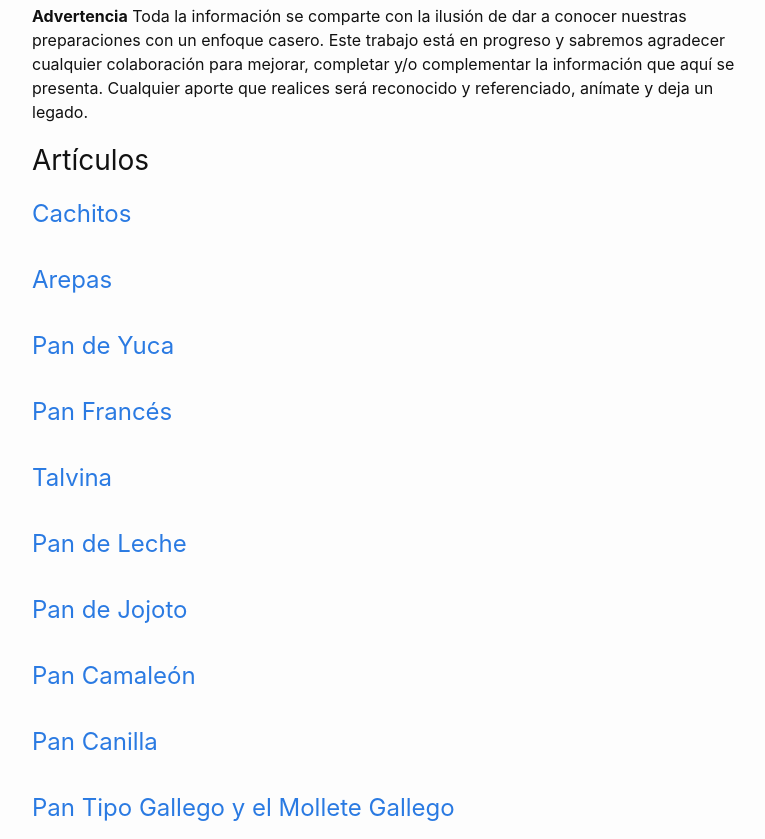
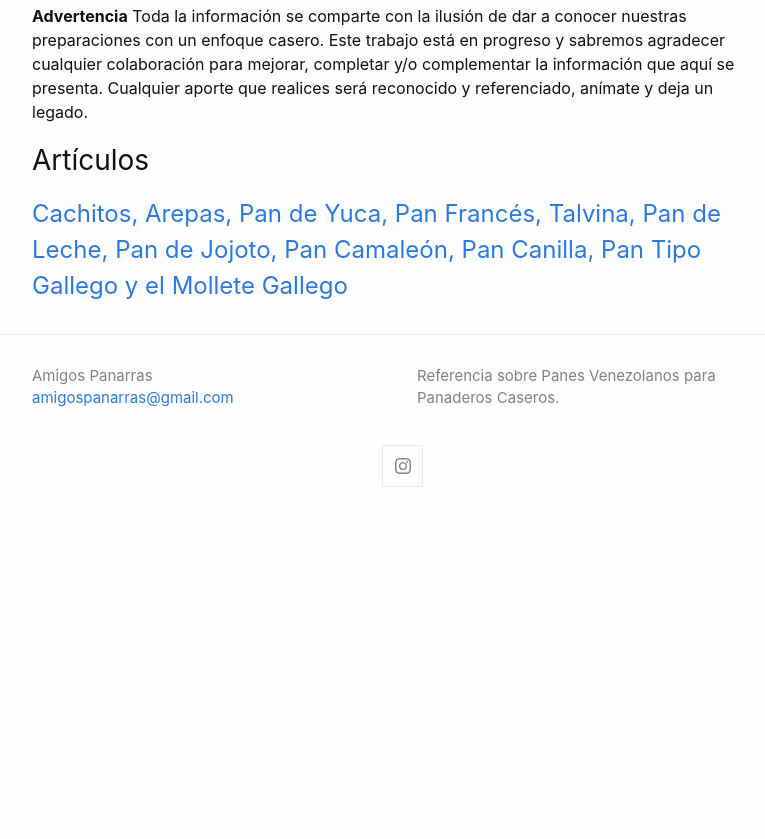
Before and after one commit to mapadepanesvenezolanos/mapadepanesvenezolanos.github.io, a Jekyll site: the page built from index.markdown, in a window 1280 px wide and 900 px high, scrolled down 804 px, cut to the strip 61-900 px from the top of the window. Shown: the whole strip, without its empty margins (238-1003 px from the left). Built offline with Jekyll 4.4.1, drawn with Linux system fonts in a browser that asks for light colours; after the commit the page ends 1387 px from its top, so only the background shows below that.

Commit message:
Single line list..

```diff
--- a/_layouts/home.html
+++ b/_layouts/home.html
@@ -21,22 +21,22 @@ layout: default
     {%- if page.list_title -%}
       <h2 class="post-list-heading">{{ page.list_title }}</h2>
     {%- endif -%}
-    <ul class="post-list">
+    <!--ul class="post-list"-->
       {%- assign date_format = site.minima.date_format | default: "%-d/%b/%Y" -%}
       {%- for post in posts -%}
-      <li>
+      <!--li-->
         <!--span class="post-meta">{{ post.date | date: date_format }}</span-->
-        <h3>
+        <!--h3-->
           <a class="post-link" href="{{ post.url | relative_url }}">
-            {{ post.title | escape }}
+            {{ post.title | escape }}{% if forloop.last == false %},{% endif %}
           </a>
-        </h3>
+        <!--/h3-->
         {%- if site.show_excerpts -%}
           {{ post.excerpt }}
         {%- endif -%}
-      </li>
+      <!--/li-->
       {%- endfor -%}
-    </ul>
+    <!--/ul-->
 
     {% if site.paginate %}
       <div class="pager">
```
Also changed, not shown: Gemfile.lock.
